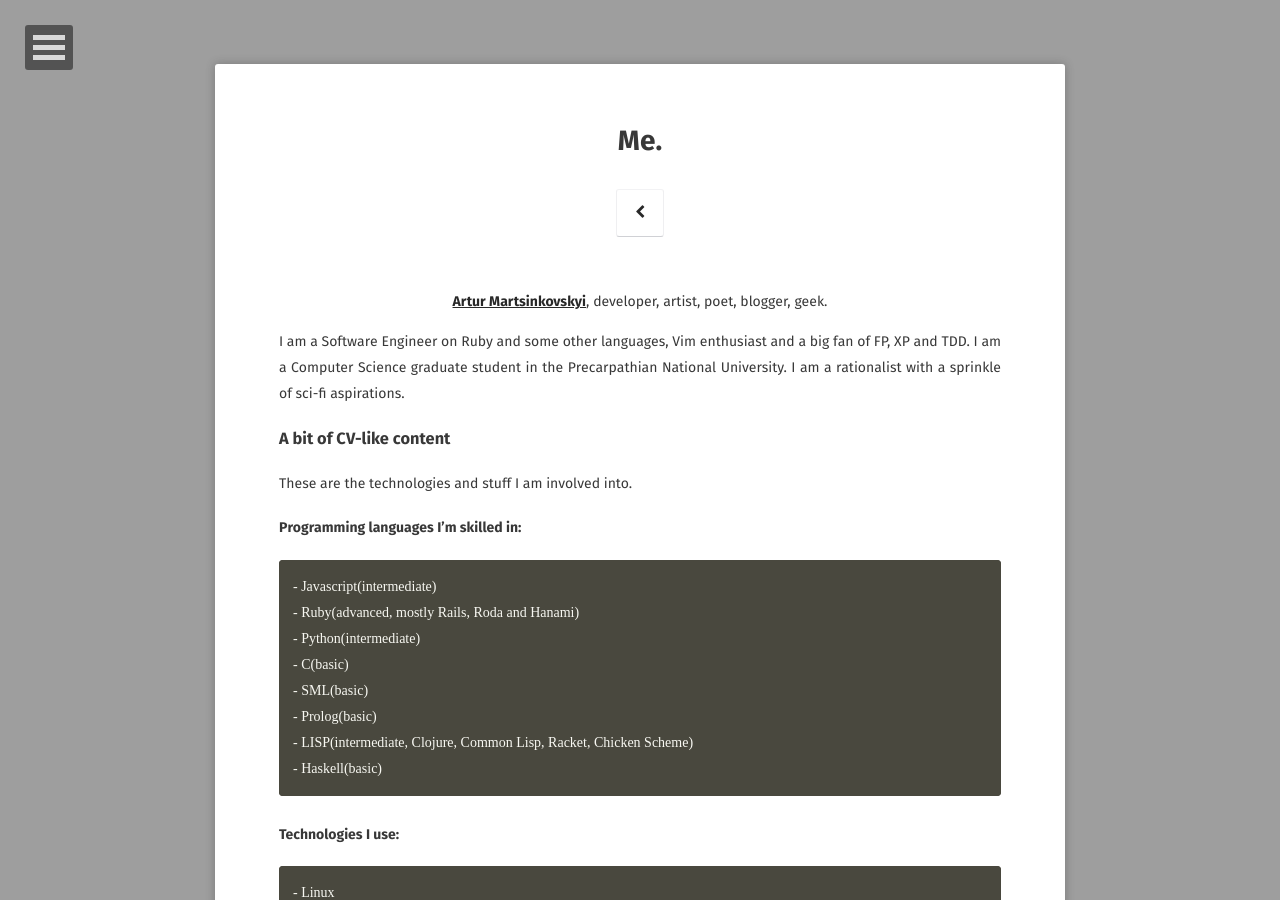
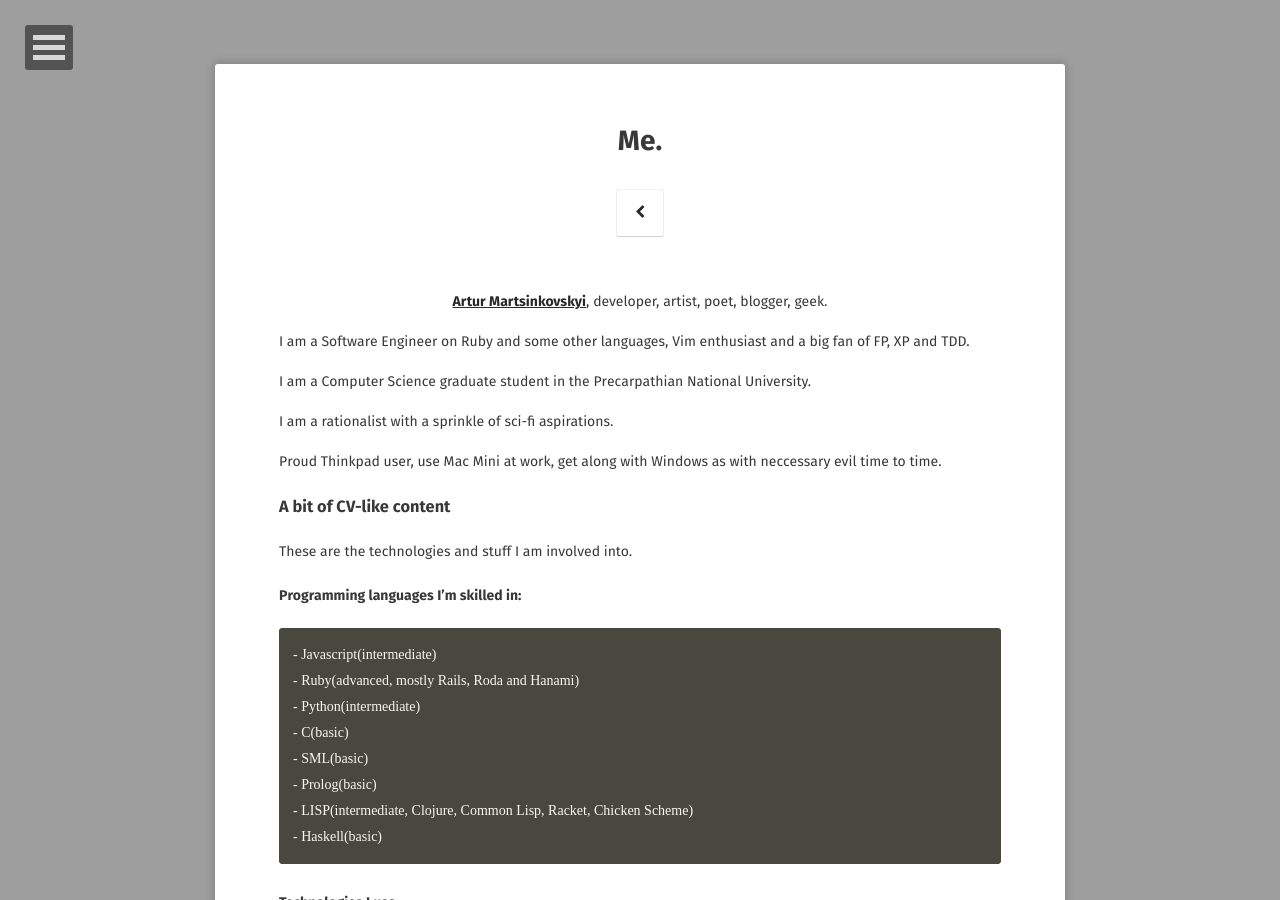
Before and after one commit to artur-martsinkovskyi/artur-martsinkovskyi.github.io, a Jekyll site: the page built from about/index.md, in a window 1280 px wide and 900 px high. Built offline with Jekyll 4.4.1, drawn with Linux system fonts in a browser that asks for light colours; some web fonts are replaced.

Commit message:
Update index.md

```diff
--- a/about/index.md
+++ b/about/index.md
@@ -9,8 +9,12 @@ comments: false
 <center><a href="https://github.com/artur-martsinkovskyi"><b>Artur Martsinkovskyi</b></a>, developer, artist, poet, blogger, geek.</center>
 
 I am a Software Engineer on Ruby and some other languages, Vim enthusiast and a big fan of FP, XP and TDD.
+
 I am a Computer Science graduate student in the Precarpathian National University.
+
 I am a rationalist with a sprinkle of sci-fi aspirations.
+
+Proud Thinkpad user, use Mac Mini at work, get along with Windows as with neccessary evil time to time.
 
 ### A bit of CV-like content
 
```
